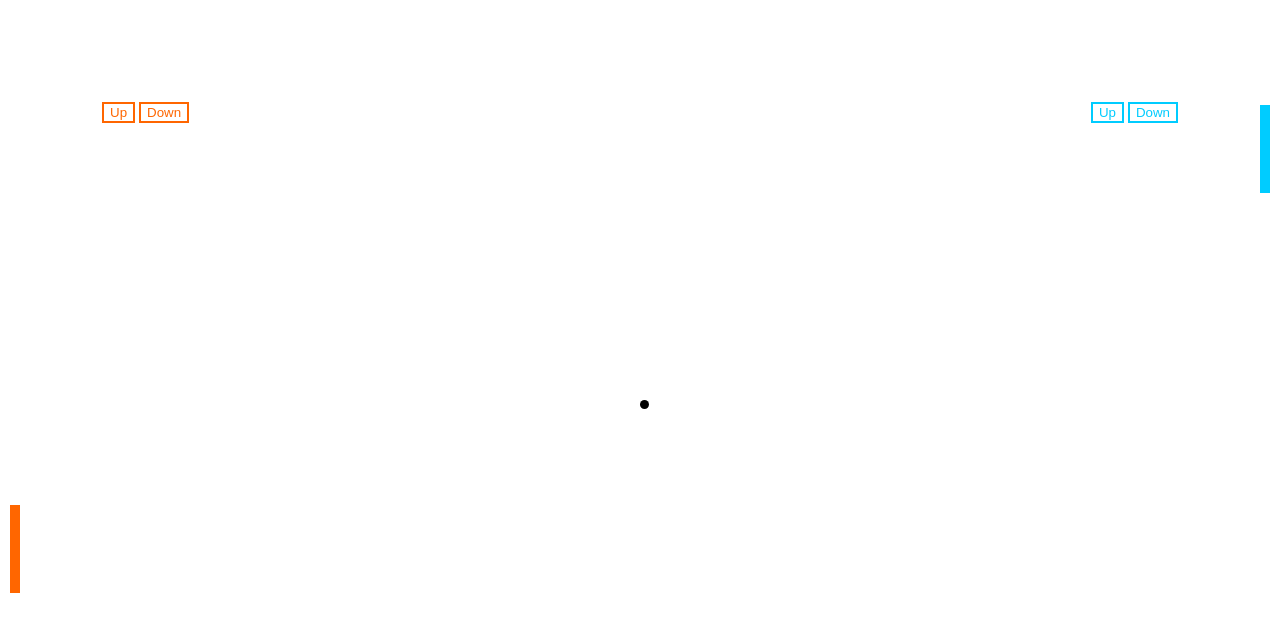
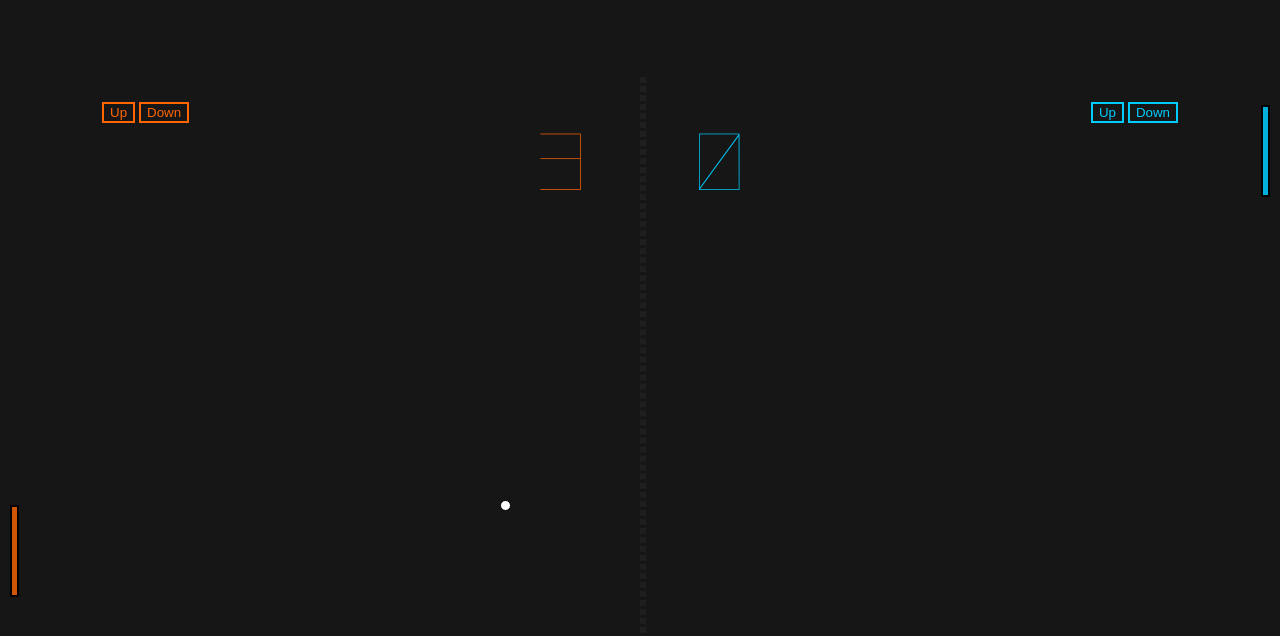
Before and after one commit to jportella93/react-team-up-frontend, a React (Create React App) app: page / in a window 1280 px wide. Shown: the top 636 px of the page. Built offline with nearby package versions, Linux system fonts and the light colour scheme.

Commit message:
pong view mvp done (EXCEPT ROOM ID/QR), switching over to pwa user console

```diff
--- a/package.json
+++ b/package.json
@@ -5,7 +5,8 @@
   "dependencies": {
     "react": "^16.4.1",
     "react-dom": "^16.4.1",
-    "react-scripts": "1.1.4"
+    "react-scripts": "1.1.4",
+    "socket.io-client": "^2.1.1"
   },
   "scripts": {
     "start": "react-scripts start",
--- a/src/ball/ball.css
+++ b/src/ball/ball.css
@@ -1,7 +1,8 @@
 .ball{
   position: fixed;
-  background-color: black;
+  background-color: rgb(255,255,255);
   height: 1.15vh;
   width: 1.15vh;
-  border-radius: 50%
+  border: 1px solid black;
+  border-radius: 50%;
 }
--- a/src/ball/ball.js
+++ b/src/ball/ball.js
@@ -3,19 +3,19 @@
 
 class Ball extends Component {
 
-  constructor(props) {
-    super(props);
-    this.state = {
-      ball: {
-        x: 100,
-        y: 100,
-      },
-      windowSize: {
-        x:0,
-        y:0,
-      },
-    }
-  }
+  // constructor(props) {
+  //   super(props);
+  //   this.state = {
+  //     ball: {
+  //       x: 100,
+  //       y: 100,
+  //     },
+  //     windowSize: {
+  //       x:0,
+  //       y:0,
+  //     },
+  //   }
+  // }
 
   // endGame () {
   //   let ball = this.state.ball
@@ -25,58 +25,8 @@
   //   }
   // }
 
-  game () {
-    let randomizer = Math.random() * 360 // we will use this to decide how initial ball drop starts
-    let y;
-    let x;
-    let ball = this.state.ball
-    let windowSize = this.state.windowSize
-    let state;
-
-    if (randomizer > 270) {
-      y = 1; x = -1
-    } else if ( randomizer > 180) {
-      y = -1; x = -1
-    } else if ( randomizer > 90) {
-      y = -1; x = 1
-    } else {
-      y = 1; x = 1
-    }
-
-     setInterval(() => {
-
-      if (windowSize.y * 0.015 <= ball.y <= windowSize.y * 0.985) { // taking into account ball's radius
-          ball.y += y
-          ball.x += x
-          this.setState({ball: ball, windowSize: windowSize})
-          console.log('STATE--------', this.state)
-          console.log('X-coordinate: ', this.state.ball.x, 'y-coordinate: ', this.state.ball.y)
-      } else if (windowSize.y * 0.015 > ball.y > windowSize.y * 0.985 ){
-          if (y < 0) {y = 1} else {y = -1} // switch going down to going up
-          ball.y += y
-          ball.x += x
-          console.log('X-coordinate: ', this.state.ball.x, 'y-coordinate: ', this.state.ball.y)
-          this.setState({ball: ball, windowSize: windowSize})
-      // } else if (ball.x < 0.015 || ball.x > windowSize.x * 0.985) {
-      //   alert('game lost')
-      }
-    }, 2000)
-  }
 
 
-
-
-
-  componentDidMount () {
-    let height = window.innerHeight
-    let width = window.innerWidth
-
-    this.setState({
-      ball: { x: width / 2, y: height / 2 },
-      windowSize: { x: width, y: height }
-    })
-
-    }
 
   render() {
     // this.game();
@@ -84,9 +34,10 @@
       <div
         className='ball'
         style={{
-          top: this.state.ball.y,
-          left: this.state.ball.x
-        }}>
+          top: this.props.position.y,
+          left: this.props.position.x
+        }}
+        >
       </div>
     );
   }
--- a/src/pongBlue/pongBlue.css
+++ b/src/pongBlue/pongBlue.css
@@ -4,7 +4,10 @@
   margin-right: 10px;
   margin-top: 5px;
   margin-bottom: 5px;
-  width: 0.8vw;
+  width: 0.4vw;
   height: 11vh;
-  background-color: rgb(0, 204, 255);
+  background-color: rgba(0, 204, 255, 0.85);
+  border: 2px solid;
+  /* border-color: rgb(14, 163, 190); */
+  border-color: black;
 }
--- a/src/pongContainer/pongContainer.css
+++ b/src/pongContainer/pongContainer.css
@@ -1,6 +1,15 @@
+@font-face {
+  font-family: 'Vectorb';
+  src: url('../assets/Vectorb.ttf') format('truetype');
+  font-weight: bold;
+}
+
+
 .pong-container{
   height: 100vh;
   width: 100vw;
+  display: flex;
+  background-color: rgba(10, 10, 10, 0.95)
 }
 
 .button-blue {
@@ -45,9 +54,11 @@
   margin: 2px;
   outline: none;
 }
+
 .bluePongDown:active {
 background-color: rgba(0, 204, 255, 0.3);
 }
+
 .bluePongDown {
   background-color: transparent;
   color: rgb(0, 204, 255);
@@ -55,3 +66,33 @@
   margin: 2px;
   outline: none;
 }
+
+.center-line {
+  border: 3px dashed;
+  border-color: rgba(211,211,211,0.05);
+  height: 80vh;
+  background-color: transparent;
+  align-self: center;
+  position: fixed;
+  left: 50%;
+
+}
+
+.scoreBlue {
+  color: rgb(0, 204, 255);
+  position: fixed;
+  top: 8%;
+  right: 42%;
+}
+
+.scoreRed {
+  color: rgb(255, 102, 0);
+  position: fixed;
+  top: 8%;
+  left: 42%;
+}
+
+p {
+  font-size: 60px;
+  font-family: Vectorb;
+}
--- a/src/pongContainer/pongContainer.js
+++ b/src/pongContainer/pongContainer.js
@@ -3,14 +3,21 @@
 import PongRed from '../pongRed'
 import PongBlue from '../pongBlue'
 import Ball from '../ball'
+// import playGame from '../socket'
+
+
 
 class PongContainer extends Component {
   constructor(props) {
     super(props);
+
+    // playGame((err, frameCoordinates) => {this.setState})
+
+
     this.state = {
-      ball:{
-        x: 0,
-        y: 0
+      ball: {
+        x: 500,
+        y: 500
       },
       bluePong:{
         y:100,
@@ -18,8 +25,16 @@
       redPong:{
         y:500,
       },
+      windowSize: {
+        x: 0,
+        y: 0
+      },
+
     }
   }
+
+
+//Button Functions
 
 
 handleUpR = (e) => {
@@ -39,25 +54,74 @@
     e.preventDefault();
     let y = this.state.bluePong.y - 10
     this.setState({bluePong : { y : y}})
-    console.log(this.state.bluePong)
+    console.log(this.state)
   }
 
 handleDownB = (e) => {
     e.preventDefault();
     let y = this.state.bluePong.y + 10
     this.setState({bluePong : { y : y}})
-    console.log(this.state.bluePong)
   }
 
-//
+  windowSizer = () => {
+
+  }
+
+
+//Ball Functions
+
+// let randomizer = Math.random() * 360 // we will use this to decide how initial ball drop starts
+// let y;
+// let x;
+// let ball = this.state.ball
+// let windowSize = this.state.windowSize
+// let state;
+// if (randomizer > 270) {
+//   y = 1; x = -1
+// } else if ( randomizer > 180) {
+//   y = -1; x = -1
+// } else if ( randomizer > 90) {
+//   y = -1; x = 1
+// } else {
+//   y = 1; x = 1
+// }
+
+
+    // let ballx = 500;
+    // let bally = 500;
+
+    // let stateCopy = Object.assign({}, this.state);
+    // stateCopy.ball.x = ballx;
+    // stateCopy.ball.y = bally;
+
+
+      // } else if (windowSize.y * 0.015 > position.y > windowSize.y * 0.985 ){
+      //     if (y < 0) {y = 1} else {y = -1} // switch going down to going up
+      //     position.y += y
+      //     position.x += x
+      //     console.log('X-coordinate: ', this.state.position.x, 'y-coordinate: ', this.state.position.y)
+      //     this.setState({position: position, windowSize: windowSize})
+      // } else if (position.x < 0.015 || position.x > windowSize.x * 0.985) {
+      //   alert('game lost')
+      // }
+
+
+
+  //
 
 
 
 
+  componentWillMount () {
+    let height = window.innerHeight;
+    let width = window.innerWidth;
+    this.setState({windowSize: {x: height, y: width}})
+  }
 
 
 
   render() {
+
     return (
       <div className='pong-container'>
         {/* <h1>pong</h1> */}
@@ -71,11 +135,38 @@
           <button className='bluePongDown' onClick={(e) => {this.handleDownB(e)}}>Down</button>
         </div>
 
-        <Ball/>
+
+        <div className='scoreRed'>
+          <p className='score'>3</p>
+        </div>
+        <div className='scoreBlue'>
+          <p className='score'>0</p>
+        </div>
+
+
+
+
+
+
+
+
+
+
+
+        <Ball
+          position={{
+            x:  500,
+            y: 500
+          }}
+
+        />
 
         <PongRed
           className='pongRed'
           y={this.state.redPong.y}/>
+
+          <div className='center-line'>
+          </div>
 
         <PongBlue
           className='pongBlue'
--- a/src/pongRed/pongRed.css
+++ b/src/pongRed/pongRed.css
@@ -3,7 +3,10 @@
   margin-left: 10px;
   margin-top: 5px;
   margin-bottom: 5px;
-  width: 0.8vw;
+  width: 0.4vw;
   height: 11vh;
-  background-color: rgb(255, 102, 0);
+  background-color: rgba(255, 102, 0, 0.8);
+  border: 2px solid;
+  /* border-color: rgb(190, 82, 14); */
+  border-color: black;
 }
--- /dev/null
+++ b/src/socket.js
@@ -0,0 +1,9 @@
+import openSocket from 'socket.io-client'
+const socket = openSocket('x')
+
+const playGame = (callback) => {
+  socket.on('frame', frameCoordinates => (null, frameCoordinates))
+  socket.emit('playGame')
+}
+
+export { playGame }
```
Also changed, not shown: src/assets/Vectorb.ttf (added), 1 other file (tests, documents, lock files or other folders).
